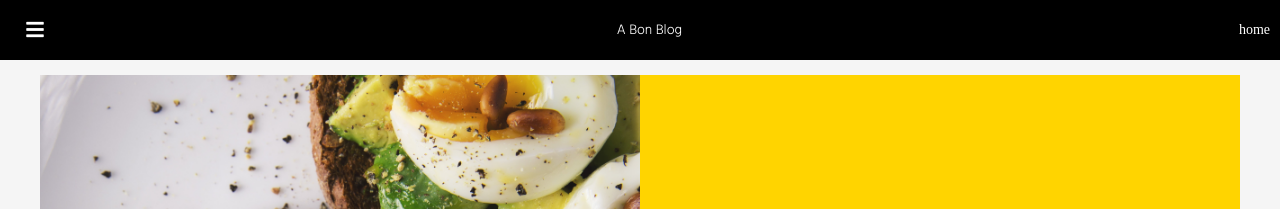
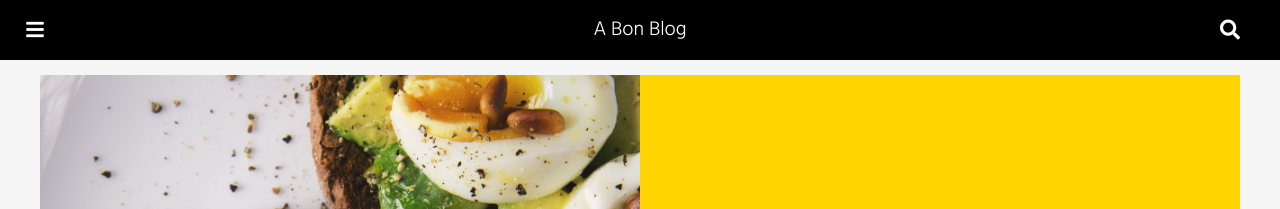
Before and after one commit to ninapetrop/a-bon-blog, a Jekyll site: the page built from index.html, in a window 1280 px wide. Shown: the top 209 px of the page. Built offline with Jekyll 4.4.1, drawn with Linux system fonts in a browser that asks for light colours; nearby versions of some CDN libraries; Markdown is read by kramdown in place of the engine named in the settings.

Commit message:
Added FA search and social icons. Additional menu styles.

```diff
--- a/_layouts/default.html
+++ b/_layouts/default.html
@@ -21,7 +21,7 @@
                 <i class="fas fa-bars icon toggle__btn" aria-hidden="true"></i>
             </div>
             <h1 class="title"><a href="/">{{ site.name }}</a></h1>
-            <a class="extra" href="/">home</a>
+            <i class="fas fa-search"></i>
           </div>
           <div class="menu__container">
             <i class="fas fa-times toggle__btn" id="close__button" aria-hidden="true"></i>
@@ -33,6 +33,14 @@
               <li><a href="#">Lifestyle</a></li>
               <li><a href="#">Reviews</a></li>
             </ul>
+            <div class="menu__footer">
+              <div class="social__wrap">
+                <i class="fab fa-instagram"></i>
+                <i class="fab fa-twitter"></i>
+                <i class="fab fa-facebook-f"></i>
+                <i class="fab fa-youtube"></i>
+              </div>
+            </div>
           </div>
           <div class="content-wrap">
 
--- a/_sass/header.sass
+++ b/_sass/header.sass
@@ -10,6 +10,8 @@
   align-items: center
   position: fixed
   z-index: 2000
+  *
+    font-size: 20px
 
 .header a
   color: white
@@ -25,3 +27,5 @@
 
 .header .nav .icon
   font-size: 20px
+.header .fa-search
+  width: 50px
--- a/css/main.css
+++ b/css/main.css
@@ -228,6 +228,8 @@
       align-items: center;
   position: fixed;
   z-index: 2000; }
+  .header * {
+    font-size: 20px; }
 
 .header a {
   color: white;
@@ -246,6 +248,9 @@
 
 .header .nav .icon {
   font-size: 20px; }
+
+.header .fa-search {
+  width: 50px; }
 
 h1 {
   font-family: Hind, sans-serif; }
@@ -406,7 +411,7 @@
   text-align: center; }
 
 .menu__container {
-  background: white;
+  background: #f5f5f5;
   height: 100vh;
   width: 350px;
   position: fixed;
@@ -422,6 +427,7 @@
     left: 25px;
     top: 20px; }
   .menu__container .menu__header {
+    background: white;
     height: 60px;
     padding: 10px;
     display: -ms-flexbox;
@@ -449,9 +455,27 @@
     font-weight: 600;
     text-decoration: none;
     color: black;
-    letter-spacing: 0.15em; }
+    letter-spacing: 0.15em;
+    background: white; }
     .menu__container ul li a:hover {
       background: #ffd400; }
+  .menu__container .menu__footer {
+    background: #f5f5f5;
+    -ms-flex-positive: 1;
+        flex-grow: 1;
+    max-height: 50%; }
+    .menu__container .menu__footer .social__wrap {
+      max-width: 300px;
+      margin: auto;
+      display: -ms-flexbox;
+      display: flex;
+      -ms-flex-pack: distribute;
+          justify-content: space-around;
+      -ms-flex-align: center;
+          align-items: center;
+      height: 80px; }
+      .menu__container .menu__footer .social__wrap i {
+        font-size: 20px; }
 
 .menu__container.open {
   left: 0; }
```
Also changed, not shown: _sass/menu.sass (+16 -1 lines), 6 other files.
